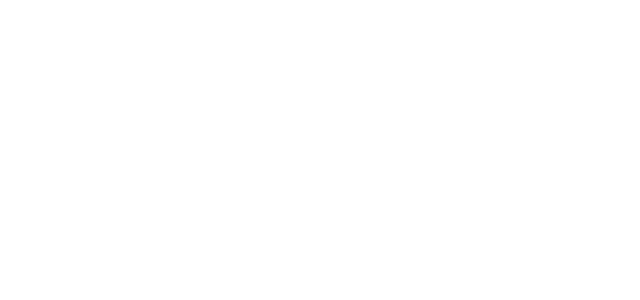
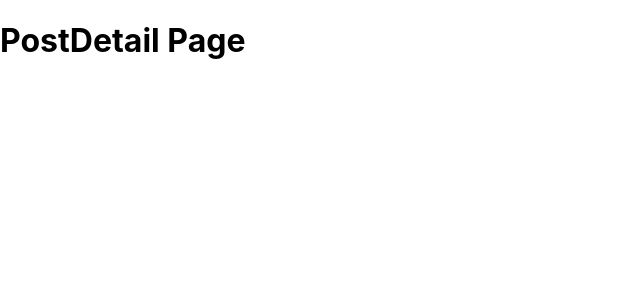
Before and after one commit to masayuki-0319/nextjs-blog, a Next.js app: page /posts/1 in a window 1280 px wide. Shown: the top 300 px of the page, without its empty margins (0-640 px from the left). Built offline with nearby package versions, Linux system fonts and the light colour scheme.

Commit message:
記事の空ページに画面の目印追加

```diff
--- a/pages/posts/[id].tsx
+++ b/pages/posts/[id].tsx
@@ -5,7 +5,11 @@ type Props = {};
 export const PostDetailPage: NextPage<Props> = (props) => {
   const {} = props;
 
-  return <></>;
+  return (
+    <>
+      <h1>PostDetail Page</h1>
+    </>
+  );
 };
 
 export default PostDetailPage;
--- a/pages/posts/index.tsx
+++ b/pages/posts/index.tsx
@@ -5,7 +5,11 @@ type Props = {};
 export const AllPostPage: NextPage<Props> = (props) => {
   const {} = props;
 
-  return <></>;
+  return (
+    <>
+      <h1>AllPost Page</h1>
+    </>
+  );
 };
 
 export default AllPostPage;
```
